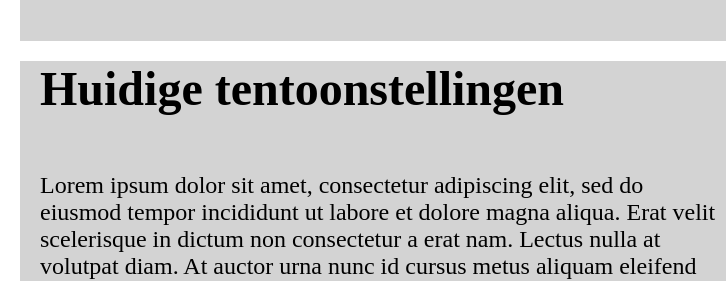
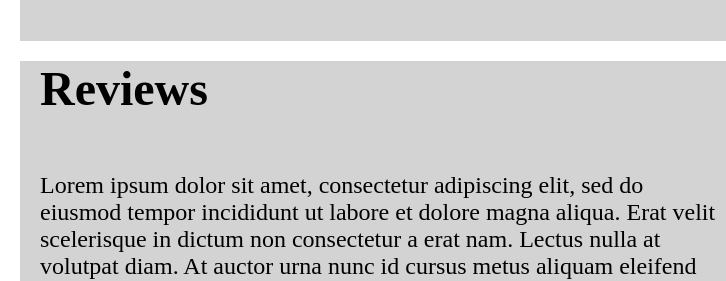
Before and after one commit to pinkflamey/f1m2-bo, a plain HTML site: page web/index.html in a window 1280 px wide. Shown: the part 1186-1467 px from the top of the page, 0-726 px from the left. Drawn offline with Linux system fonts and the light colour scheme.

Commit message:
2e section titel veranderd

```diff
--- a/web/index.html
+++ b/web/index.html
@@ -72,7 +72,7 @@
 
         <div class="section">
 
-            <h1>Huidige tentoonstellingen</h1>
+            <h1>Reviews</h1>
 
             <div class="section-inside">
                 <p>
```
